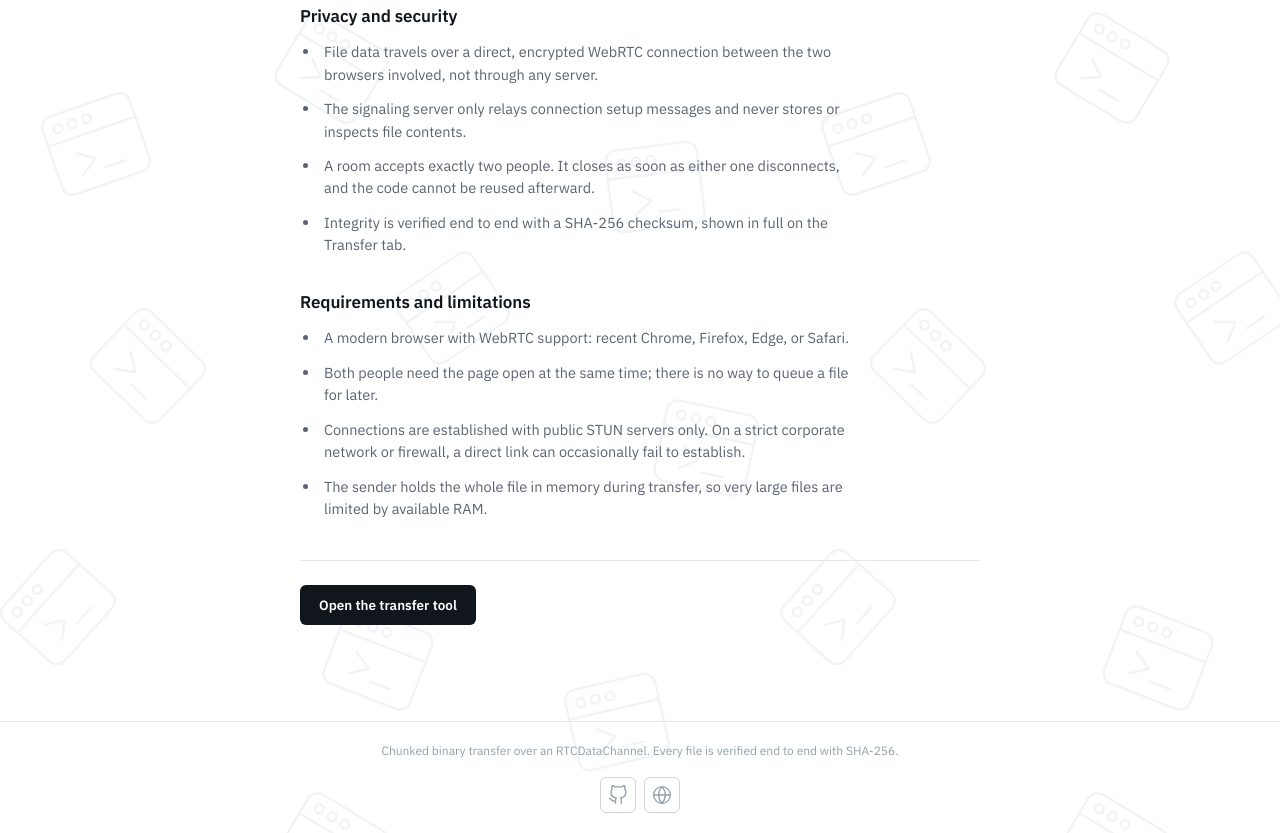
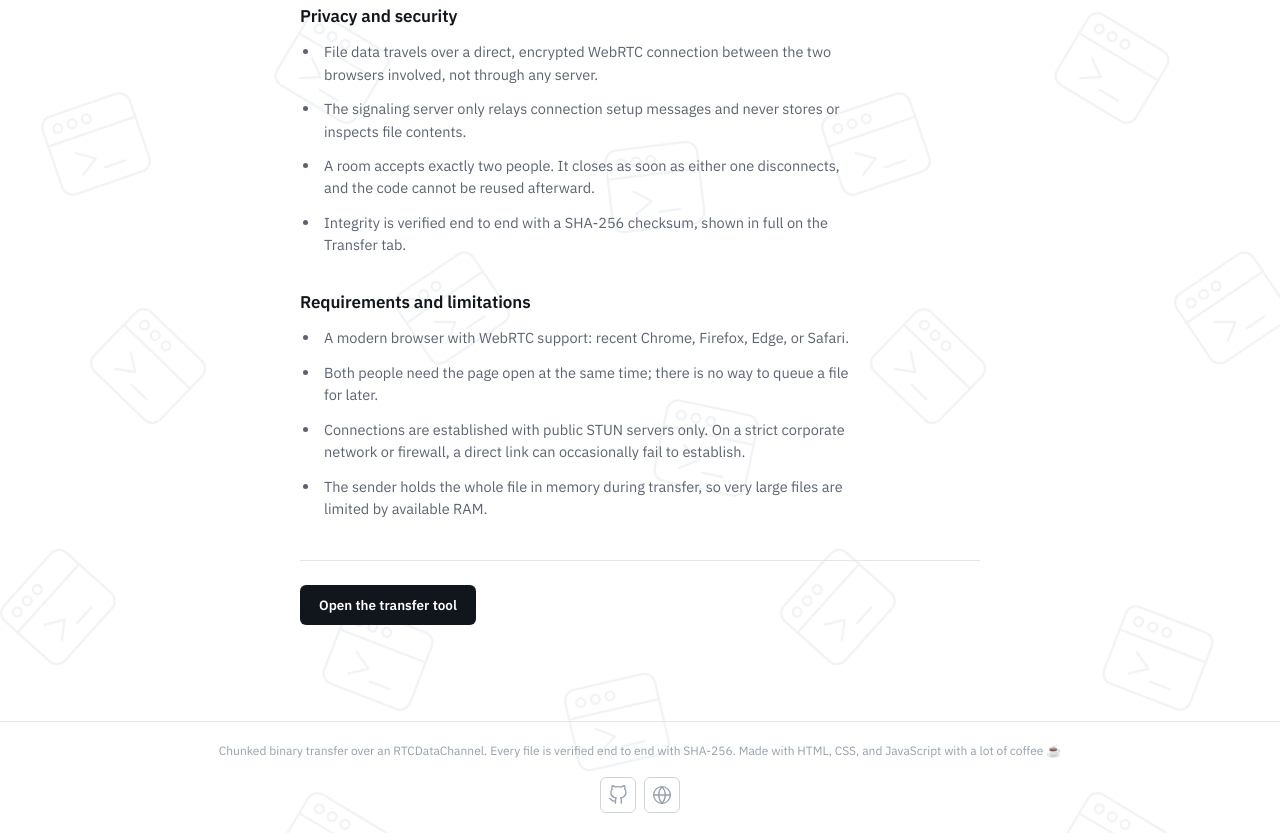
Before and after one commit to clementezeusgabriel01-iswrtg/P2P-web-file-sharing-terminal, a website: page index.html in a window 1280 px wide. Shown: the part 1550-2383 px from the top of the page. Drawn offline with Linux system fonts and the light colour scheme.

Commit message:
Update index.html
Fixed footer

```diff
--- a/index.html
+++ b/index.html
@@ -471,7 +471,7 @@
   </main>
 
   <footer class="site-footer">
-    <p>Chunked binary transfer over an RTCDataChannel. Every file is verified end to end with SHA-256.</p>
+    <p>Chunked binary transfer over an RTCDataChannel. Every file is verified end to end with SHA-256. Made with HTML, CSS, and JavaScript with a lot of coffee ☕</p>
     <div class="footer-links">
       <a class="btn-icon" href="https://github.com/clementezeusgabriel01-iswrtg" target="_blank" rel="noopener noreferrer" title="GitHub / dev profile" aria-label="GitHub / dev profile">
         <svg class="icon" viewBox="0 0 24 24">
```
